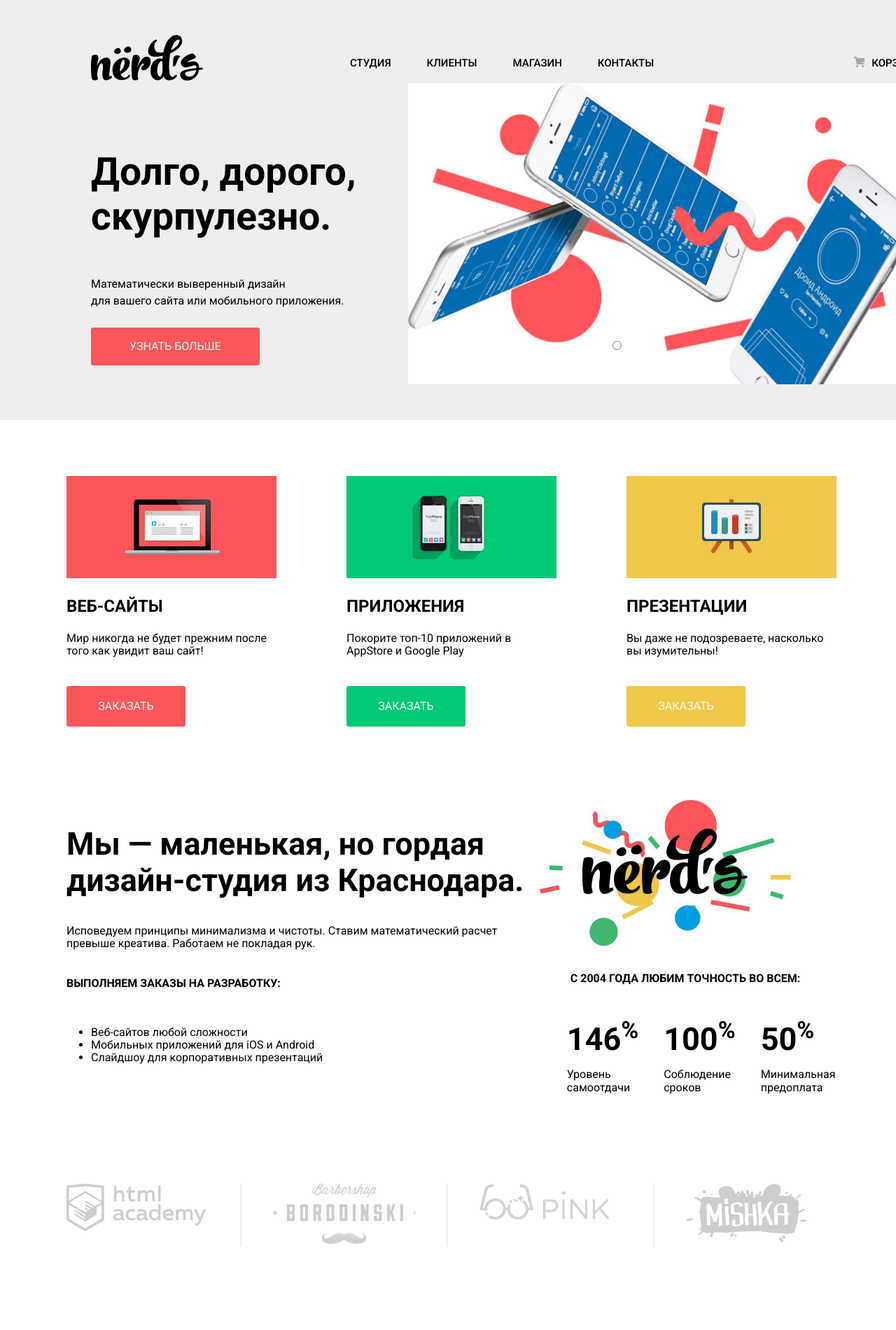
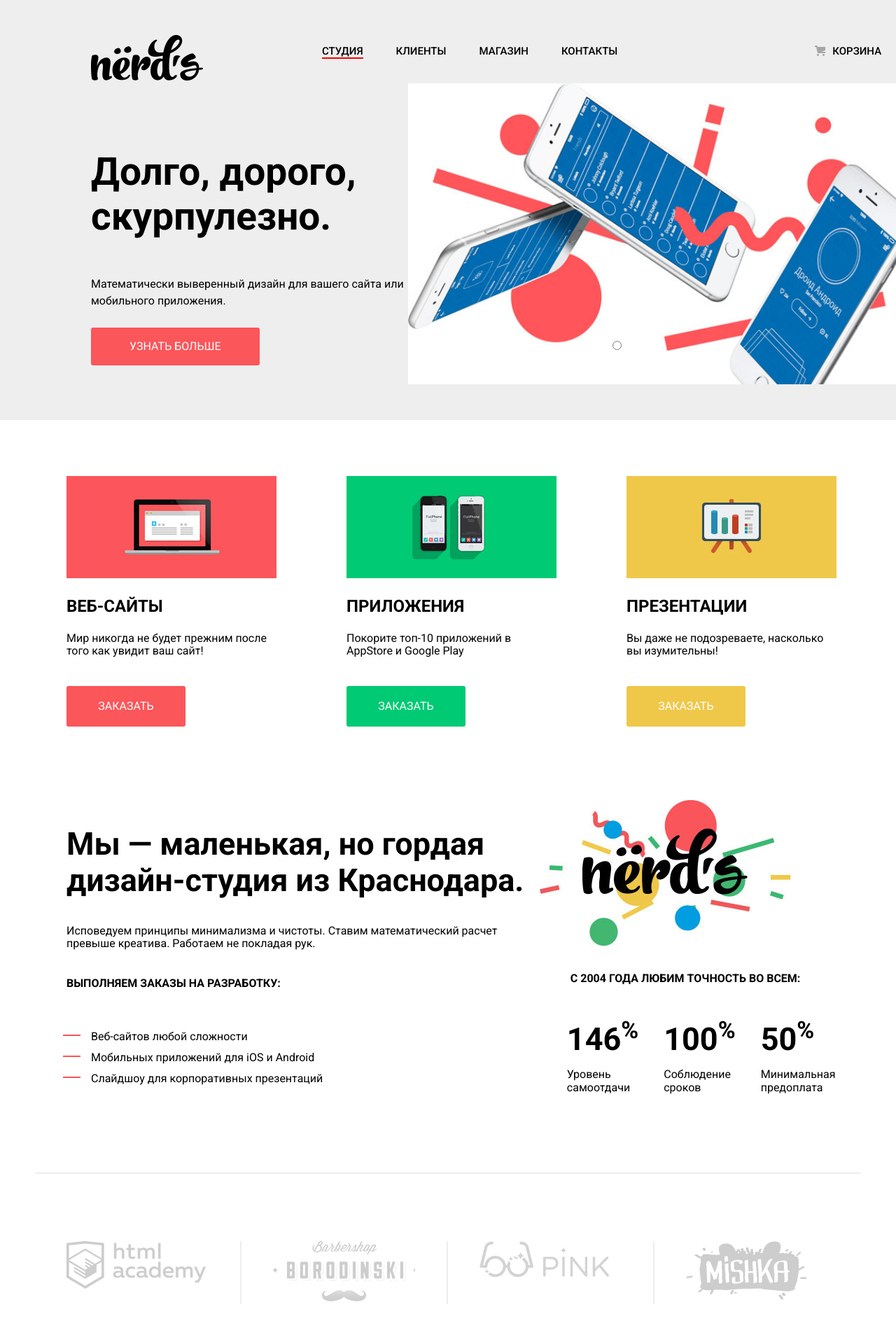
Before and after one commit to kovalserg/Nerds, a plain HTML site: page index.html in a window 1280 px wide. Shown: the top 1900 px of the page at 70% size. Drawn offline with Linux system fonts and the light colour scheme.

Commit message:
010
редактирование стилей

```diff
--- a/index.html
+++ b/index.html
@@ -14,7 +14,7 @@
             </div>
             <nav class="main-nav">
                 <ul>
-                    <li>
+                    <li class="active">
                         <a href="#">Студия</a>
                     </li>
                     <li>
@@ -34,8 +34,7 @@
             <div class="slider-item">
                 <div class="slider1">
                     <h1>Долго, дорого, скурпулезно.</h1>
-                    <p>Математически выверенный дизайн<br>
-                       для вашего сайта или мобильного приложения.</p>
+                    <p>Математически выверенный дизайн для вашего сайта или мобильного приложения.</p>
                     <a href="#">Узнать больше</a>
                     <input type="radio" checkbox>
                 </div>
--- a/style.css
+++ b/style.css
@@ -469,10 +469,24 @@ header{
     display:inline-block;
     margin-right: 47px;
 }
+.main-nav li:last-child{
+  margin-right: 0;
+}
+.main-nav ul {
+  font-size: 0;
+  margin: 0;
+  padding: 0;
+}
 .main-nav{
   margin-top: 65px;
   margin-left: 170px;
   float: left;
+}
+li.active{
+  border-bottom: 2px solid red;
+}
+.main-nav a:hover {
+  border-bottom: 2px solid red;
 }
 .main-nav a{
   text-decoration: none;
@@ -566,7 +580,20 @@ h2{
   margin-left: 45px;
 }
 .futures-item ul{
+  line-height: 30px;
   margin-left: 40px;
+  list-style-type: none;
+}
+.futures-item li::before{
+  content: "-";
+  width: 25px;
+  height: 2px;
+  position: absolute;
+  background: #fb565a;
+  color: transparent;
+  margin-top: 12px;
+  margin-left: -40px;
+
 }
 .futures span{
   font-size: 45px;
@@ -574,6 +601,7 @@ h2{
 }
 .futures-item{
   width: 60%;
+  position: relative;
   float: left;
 }
 .statistics{
@@ -685,6 +713,10 @@ h3{
   display: inline-block;
   width: 100%;
   margin: 80px auto;
+  padding-top: 80px;
+  padding-bottom: 80px;
+  border-top: 2px solid #eeeeee;
+  border-bottom: 2px solid #eeeeee;
   clear: both;
 }
 .partners a{
```
